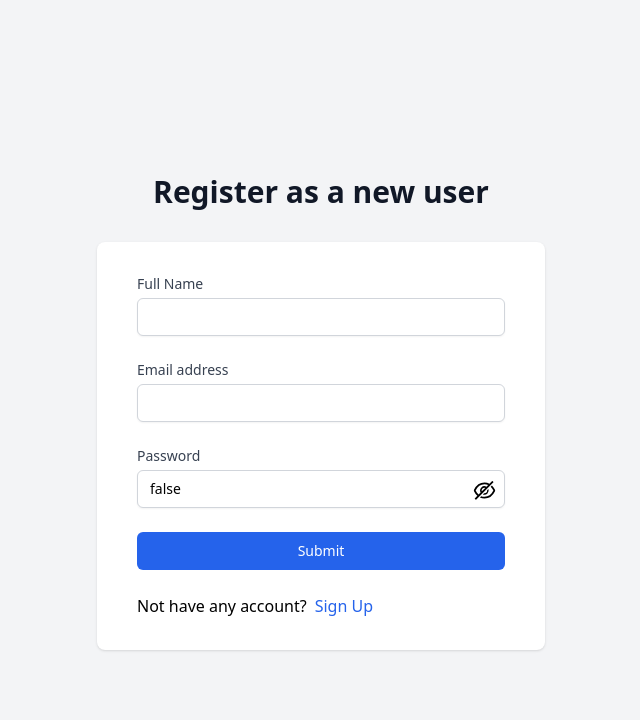
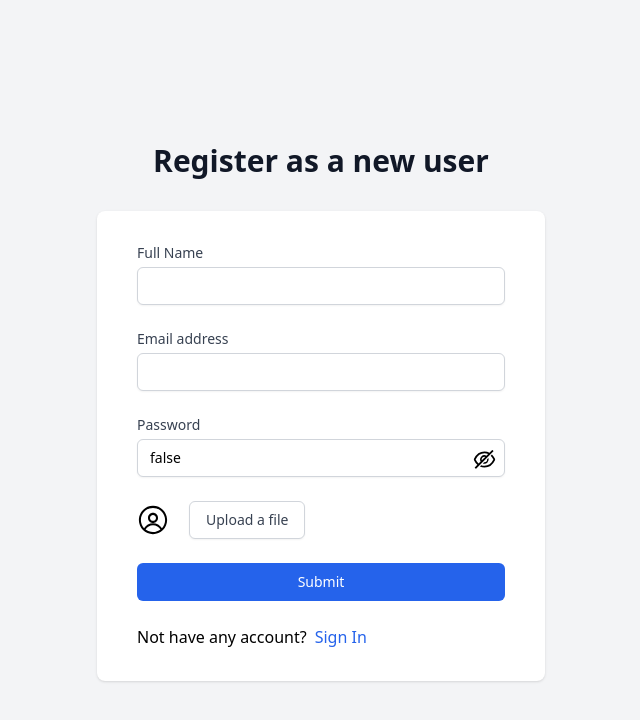
Before and after one commit to Milad-Soleymani/Porkar-Store, a React (Create React App) app in the folder frontend/: page /sign-up in a window 1280 px wide. Shown: the top 720 px of the page, without its empty margins (319-959 px from the left). Built offline with nearby package versions, Linux system fonts and the light colour scheme.

Commit message:
Add Avatar input

```diff
--- a/frontend/src/components/Signup/Signup.jsx
+++ b/frontend/src/components/Signup/Signup.jsx
@@ -1,8 +1,9 @@
 // ! import methods and components and ...
-import React,{ useState } from 'react'
+import React, { useState } from 'react'
 import { AiOutlineEye, AiOutlineEyeInvisible } from 'react-icons/ai'
 import styles from '../../styles/styles'
-import {Link} from 'react-router-dom'
+import { Link } from 'react-router-dom'
+import { RxAvatar } from 'react-icons/rx'
 
 // ! Original component
 const Signup = () => {
@@ -11,6 +12,16 @@ const Signup = () => {
   const [name, setName] = useState('')
   const [password, setPassword] = useState(false);
   const [visible, setVisible] = useState(false);
+  const [avatar, setAvatar] = useState(null);
+
+  const handlesubmit = () => {
+    console.log('ffff')
+  }
+
+  const handleFileInputChange = (e) => {
+    const file = e.target.files[0];
+    setAvatar(file)
+  }
   // ? Page Elements
   return (
     <div className="flex flex-col justify-center min-h-screen py-12 bg-gray-100 sm:px-6 lg:px-8">
@@ -85,6 +96,33 @@ const Signup = () => {
                 }
               </div>
             </div>
+            <div>
+              <label htmlFor="avatar"
+                className='block text-sm font-medium text-gray-700 '></label>
+              <div className="flex items-center mt-2">
+                <span className='inline-block w-8 h-8 overflow-hidden rounded-full'>
+                  {
+                    avatar ?
+                      (
+                        <img src={URL.createObjectURL(avatar)} alt="avatar" className='object-cover w-full h-full rounded-full' />
+                      ) : (
+                        <RxAvatar className='w-8 h-8' />)
+                  }
+                </span>
+                <label htmlFor="file_input" className='flex items-center justify-center px-4 py-2 ml-5 text-sm font-medium text-gray-700 bg-white border border-gray-300 rounded-md shadow-sm hover:bg-gray-200' >
+                  <span> Upload a file </span>
+                </label>
+                <input
+                  type="file"
+                  name='avatar'
+                  id='file_input'
+                  accept='.jpg,.jpeg,.png'
+                  onChange={handleFileInputChange}
+                  className='sr-only'
+                />
+              </div>
+            </div>
+
 
             <div className="">
               <button type="submit"
@@ -94,8 +132,8 @@ const Signup = () => {
             </div>
             <div className={`${styles.noramlFlex} w-full`}>
               <h4>Not have any account?</h4>
-                            <Link to='/sign-up' className='pl-2 text-blue-600'>
-                            Sign Up
+              <Link to='/signin' className='pl-2 text-blue-600'>
+                Sign In
               </Link>
             </div>
           </form>
```
Lines whose indentation alone changed are shown as unchanged.
